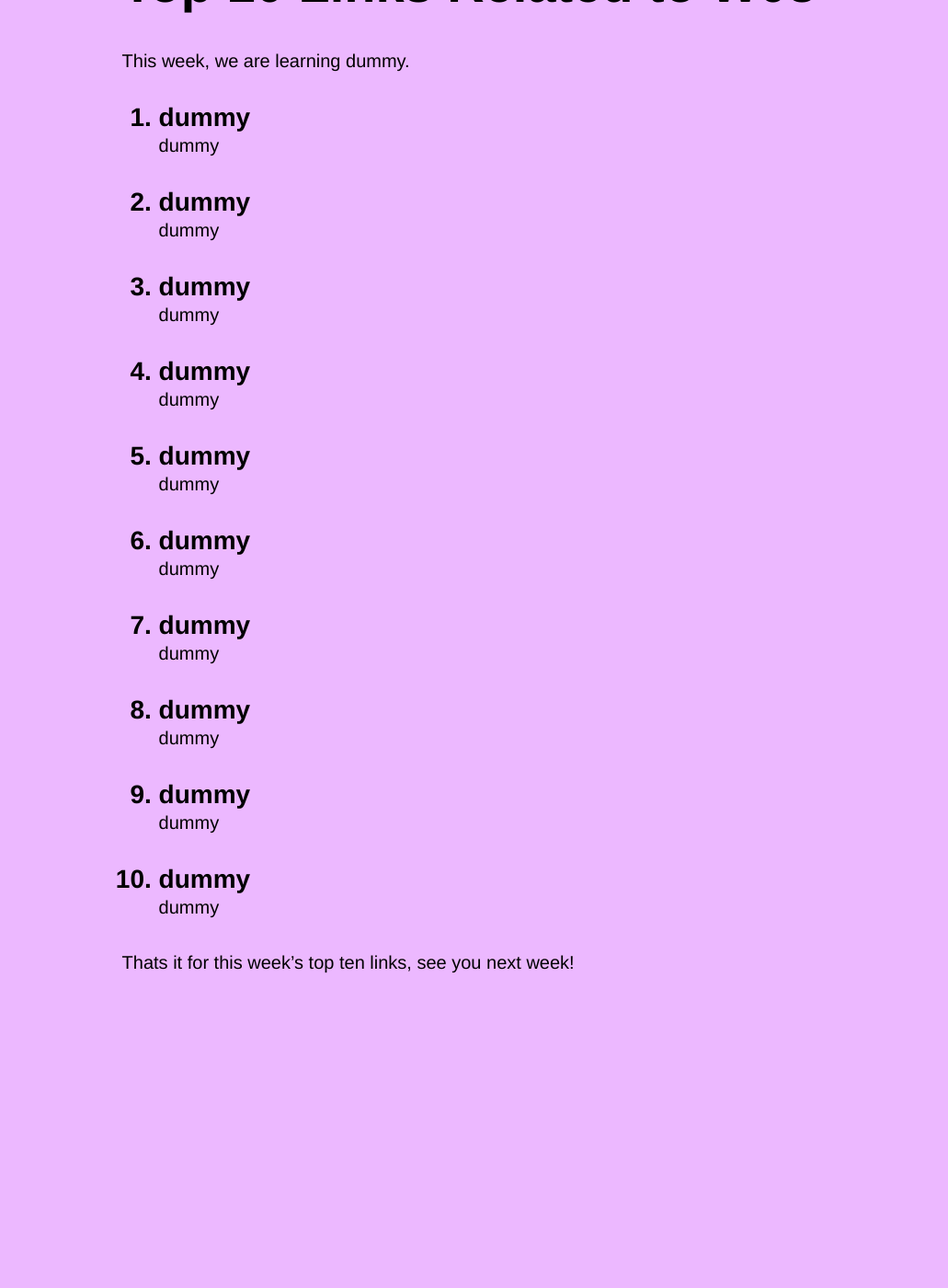
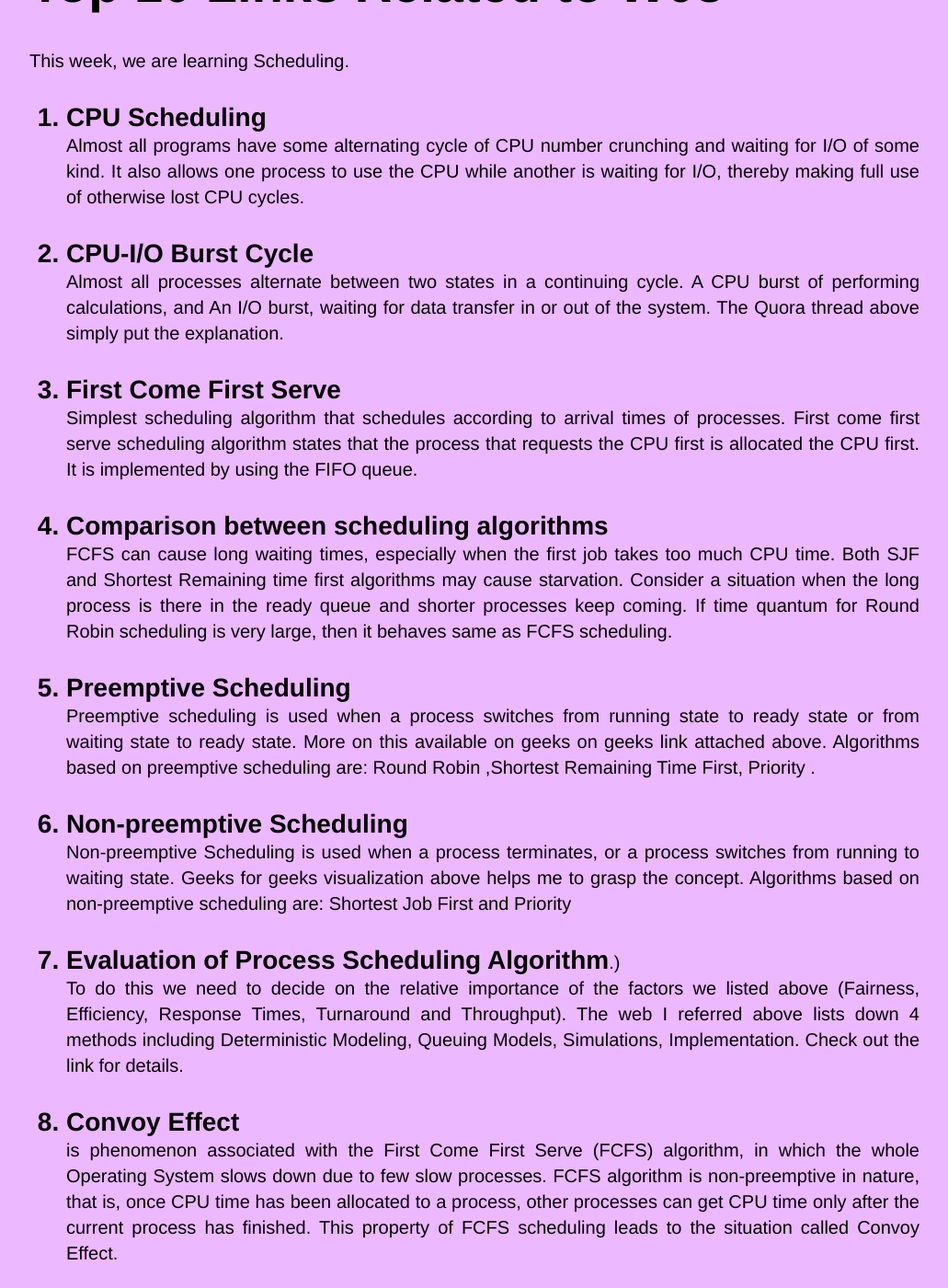
Before and after one commit to frsardhf/os211, a Jekyll site: the page built from w08.md, in a window 1280 px wide and 1400 px high, scrolled down 387 px. Shown: the whole window at 92% size, without its empty margins (124-1155 px from the left). Built offline with Jekyll 4.4.1, drawn with Linux system fonts in a browser that asks for light colours; our own code applies the rules of GitHub Pages for plain Markdown files; before the commit the page ends 1503 px from its top, so only the background shows below that; some of the changed text lies outside the part shown.

Commit message:
OS211 frsardhf

```diff
--- a/w08.md
+++ b/w08.md
@@ -4,36 +4,39 @@ permalink: /W08/
 ---
 
 # Top 10 Links Related to W08
-This week, we are learning dummy.
+This week, we are learning Scheduling.
 
-1. [dummy](https://www.youtube.com) <br>
-   dummy
+1. [CPU Scheduling](https://www.cs.uic.edu/~jbell/CourseNotes/OperatingSystems/6_CPU_Scheduling.html)<br>
+Almost all programs have some alternating cycle of CPU number crunching and waiting for I/O of some kind. It also allows one process to use the CPU while another is waiting for I/O, thereby making full use of otherwise lost CPU cycles.
 
-2. [dummy](https://www.youtube.com) <br>
-   dummy
+2. [CPU-I/O Burst Cycle](https://www.quora.com/What-is-meant-by-CPU-Burst-and-I-O-Burst)<br>
+Almost all processes alternate between two states in a continuing cycle. A CPU burst of performing calculations, and An I/O burst, waiting for data transfer in or out of the system. The Quora thread above simply put the explanation.
 
-3. [dummy](https://www.youtube.com) <br>
-   dummy
+3. [First Come First Serve](https://www.geeksforgeeks.org/cpu-scheduling-in-operating-systems)<br>
+Simplest scheduling algorithm that schedules according to arrival times of processes. First come first serve scheduling algorithm states that the process that requests the CPU first is allocated the CPU first. It is implemented by using the FIFO queue.
 
-4. [dummy](https://www.youtube.com) <br>
-   dummy
+4. [Comparison between scheduling algorithms](https://www.geeksforgeeks.org/cpu-scheduling-in-operating-systems)<br>
+FCFS can cause long waiting times, especially when the first job takes too much CPU time. Both SJF and Shortest Remaining time first algorithms may cause starvation. Consider a situation when the long process is there in the ready queue and shorter processes keep coming. If time quantum for Round Robin scheduling is very large, then it behaves same as FCFS scheduling.
 
-5. [dummy](https://www.youtube.com) <br>
-   dummy
+5. [Preemptive Scheduling](https://www.geeksforgeeks.org/preemptive-and-non-preemptive-scheduling)<br>
+Preemptive scheduling is used when a process switches from running state to ready state or from waiting state to ready state.  More on this available on geeks on geeks link attached above.
+Algorithms based on preemptive scheduling are: Round Robin ,Shortest Remaining Time First, Priority .
 
-6. [dummy](https://www.youtube.com) <br>
-   dummy
+6. [Non-preemptive Scheduling](https://www.geeksforgeeks.org/preemptive-and-non-preemptive-scheduling)<br>
+Non-preemptive Scheduling is used when a process terminates, or a process switches from running to waiting state. Geeks for geeks visualization above helps me to grasp the concept.
+Algorithms based on non-preemptive scheduling are: Shortest Job First and Priority
 
-7. [dummy](https://www.youtube.com) <br>
-   dummy
+7. [Evaluation of Process Scheduling Algorithm](http://www.cs.nott.ac.uk/~pszgxk/courses/g53ops/Scheduling/sched12-evaluation.html).)<br>
+To do this we need to decide on the relative importance of the factors we listed above (Fairness, Efficiency, Response Times, Turnaround and Throughput). The web I referred above lists down 4 methods including Deterministic Modeling, Queuing Models, Simulations, Implementation. Check out the link for details.
 
-8. [dummy](https://www.youtube.com/) <br>
-   dummy
+8. [Convoy Effect](https://www.geeksforgeeks.org/convoy-effect-operating-systems)<br>
+is phenomenon associated with the First Come First Serve (FCFS) algorithm, in which the whole Operating System slows down due to few slow processes. FCFS algorithm is non-preemptive in nature, that is, once CPU time has been allocated to a process, other processes can get CPU time only after the current process has finished. This property of FCFS scheduling leads to the situation called Convoy Effect.
 
-9. [dummy](https://www.youtube.com) <br>
-   dummy
+9. [Lottery Process Scheduling](https://www.geeksforgeeks.org/lottery-process-scheduling-in-operating-system)<br>
+Lottery Scheduling is type of process scheduling, somewhat different from other Scheduling. Processes are scheduled in a random manner. In this scheduling every process have some tickets and scheduler picks a random ticket and process having that ticket is the winner and it is executed for a time slice and then another ticket is picked by the scheduler.
 
-10. [dummy](https:/www.youtube.com) <br>
-    dummy
+10. [Linux Scheduling](https://www.cs.uic.edu/~jbell/CourseNotes/OperatingSystems/6_CPU_Scheduling.html)<br>
+Prior to version 2.5, Linux used a traditional UNIX scheduling algorithm. Version 2.6 used an algorithm known as O(1), that ran in constant time regardless of the number of tasks, and provided better support for SMP systems. However it yielded poor interactive performance. Starting in 2.6.23, the Completely Fair Scheduler, CFS, became the standard Linux scheduling system.
+
 
 Thats it for this week's top ten links, see you next week!
```
